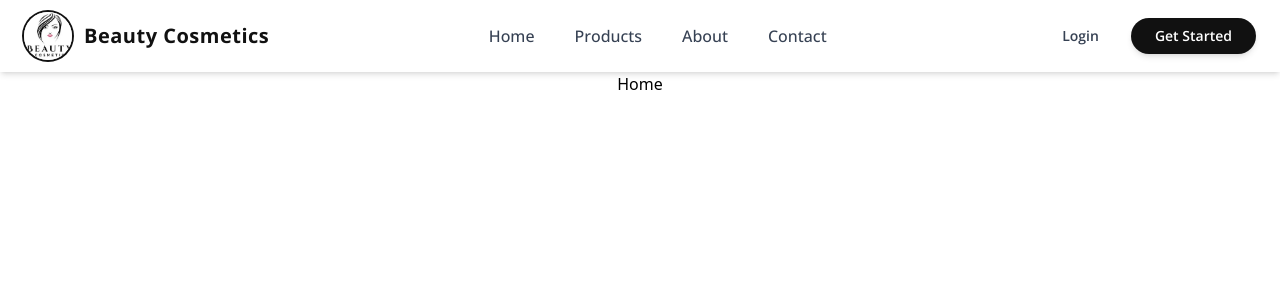
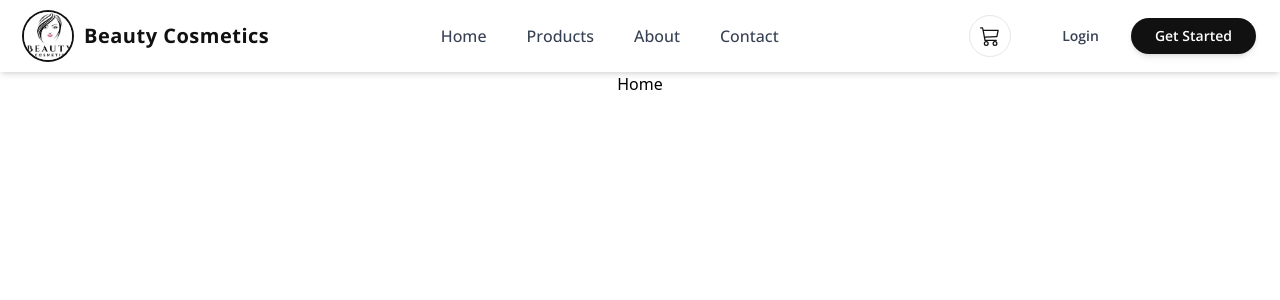
Before and after one commit to Eranga035225/cbc-frontend, a React (Vite) app: page / in a window 1280 px wide. Shown: the top 300 px of the page. Built offline with nearby package versions, Linux system fonts and the light colour scheme.

Commit message:
added cart button in the header

```diff
--- a/src/components/header.jsx
+++ b/src/components/header.jsx
@@ -1,4 +1,5 @@
 import { Link, useNavigate } from "react-router-dom";
+import {  BsCart3 } from "react-icons/bs";
 
 export default function Header() {
   const navigate = useNavigate();
@@ -39,6 +40,26 @@ export default function Header() {
 
     {/* Right Action */}
     <div className="flex items-center gap-4">
+
+      <div className="w-[80px] flex justify-center items-center">
+
+        <Link
+            to="/cart"
+            className="relative w-[42px] h-[42px]
+            flex items-center justify-center
+            rounded-full border border-gray-200
+            text-primary text-xl
+            hover:bg-secondary hover:border-primary
+            hover:scale-105 transition-all duration-300"
+          >
+            <BsCart3 />
+        </Link>
+
+
+      </div>
+
+
+
       <button
         onClick={() => navigate("/login")}
         className="px-4 py-2 text-sm font-semibold text-gray-700 hover:text-primary transition"
```
Also changed, not shown: src/pages/client/cart.jsx (+0 -18 lines).
